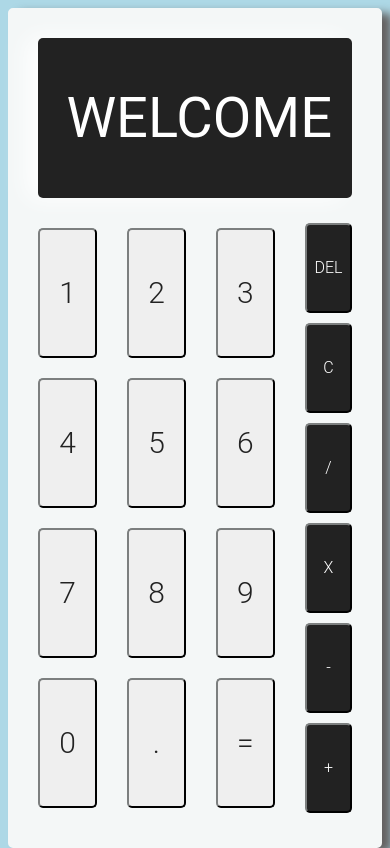
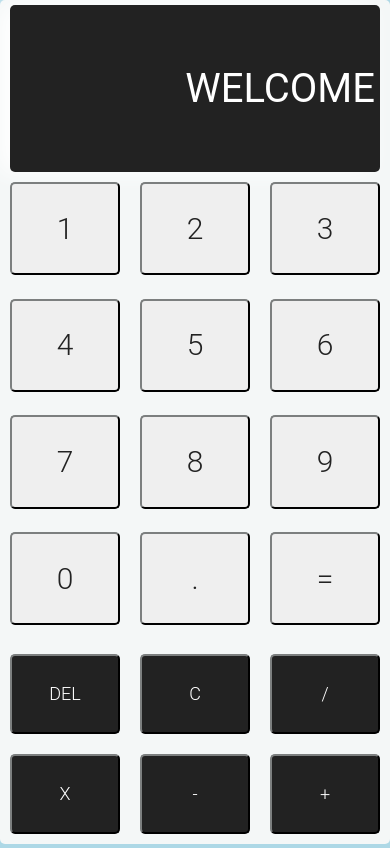
Before and after one commit to rohit-accuknox/calculator, a plain HTML site: page index.html in a window 390 px wide. Drawn offline with Linux system fonts and the light colour scheme.

Commit message:
Final Commit

```diff
--- a/style.css
+++ b/style.css
@@ -25,9 +25,25 @@ body {
     box-shadow: 10px 5px 10px rgb(100, 97, 97);
 }
 
+@media screen and (max-width: 720px) {
+    .container {
+        border: none;
+        box-shadow: none;
+        margin: 0px;
+        height: 100vh
+    }
+}
+
 .calculator {
     height: 160px;
     margin-bottom: 20px;
+}
+
+@media screen and (max-width: 720px) {
+    .calculator {
+        height: 20vh;
+        margin-bottom: 10px
+    }
 }
 
 .result {
@@ -42,6 +58,15 @@ body {
     box-shadow: -10px 0px 25px #fff
 }
 
+@media screen and (max-width: 720px) {
+    .result {
+        padding: 5px;
+        margin: 5px 10px;
+        width: auto
+    }
+}
+
+
 #calculate {
     height: 100%;
     width: 100%;
@@ -53,12 +78,25 @@ body {
     font-size: 3.5rem
 }
 
+@media screen and (max-width: 720px) {
+    #calculate {
+        font-size: 2.5rem
+    }
+}
+
 .keyboard {
     height: 600px;
     border: 0px solid #000;
     display: flex;
     flex-direction: row;
     justify-content: space-between;
+}
+
+@media screen and (max-width: 720px) {
+    .keyboard {
+        flex-direction: column;
+        height: 80vh
+    }
 }
 
 .num {
@@ -69,6 +107,13 @@ body {
     border: 0px solid #000;
 }
 
+@media screen and (max-width: 720px) {
+    .num {
+        width: 100%;
+        height: 70%
+    }
+}
+
 .ops {
     width: 15%;
     height: 100%;
@@ -77,6 +122,15 @@ body {
     justify-content: space-between;
     align-items: center;
     border: 0px solid #000;
+}
+
+@media screen and (max-width: 720px) {
+    .ops {
+        flex-flow: row wrap;
+        justify-content: justify;
+        width: 100%;
+        height: 30%
+    }
 }
 
 .btn {
@@ -98,6 +152,14 @@ body {
     font-size: 30px;
 }
 
+@media screen and (max-width: 720px) {
+    .number {
+        margin: 5px 10px;
+        width: 25%;
+        height: 50px
+    }
+}
+
 .operation {
     background: #222;
     margin: 5px;
@@ -105,11 +167,18 @@ body {
     width: 100%;
 }
 
+@media screen and (max-width: 720px) {
+    .operation {
+        height: 40%;
+        width: 25%;
+        margin: 5px 10px;
+        font-size: 18px
+    }
+}
+
 .btn:hover {
     box-shadow: 0 22px 55px 0 rgba(0, 0, 0, 0.25), 0 12px 17px 0 rgba(0, 0, 0, 0.15);
 }
-
-
 
 .btn:active {
     transform: translateY(5px);
@@ -132,7 +201,6 @@ body {
     border-color: #2a2b2b
 }
 
-
 .btn-light:hover {
     color: #fff;
     border-color: #fff;
```
